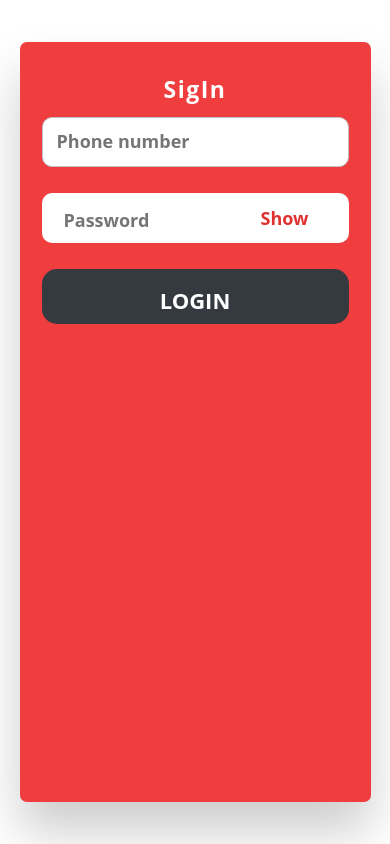
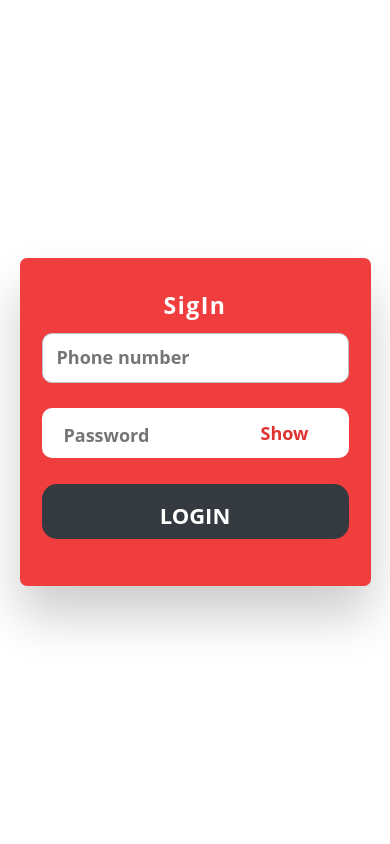
Before and after one commit to CyCodez/pixotask-ts, a React (Create React App) app: page / in a window 390 px wide. Built offline with nearby package versions, Linux system fonts and the light colour scheme.

Commit message:
adjusted mobile view

```diff
--- a/src/components/Form/Form.css
+++ b/src/components/Form/Form.css
@@ -226,7 +226,7 @@ input[type="submit"]:hover {
   #login-form-wrap {
     /* Example styles, adjust as needed */
     width: 90%;
-    height: 90vh;
+    height: auto;
     margin: auto;
   }
 input{
```
